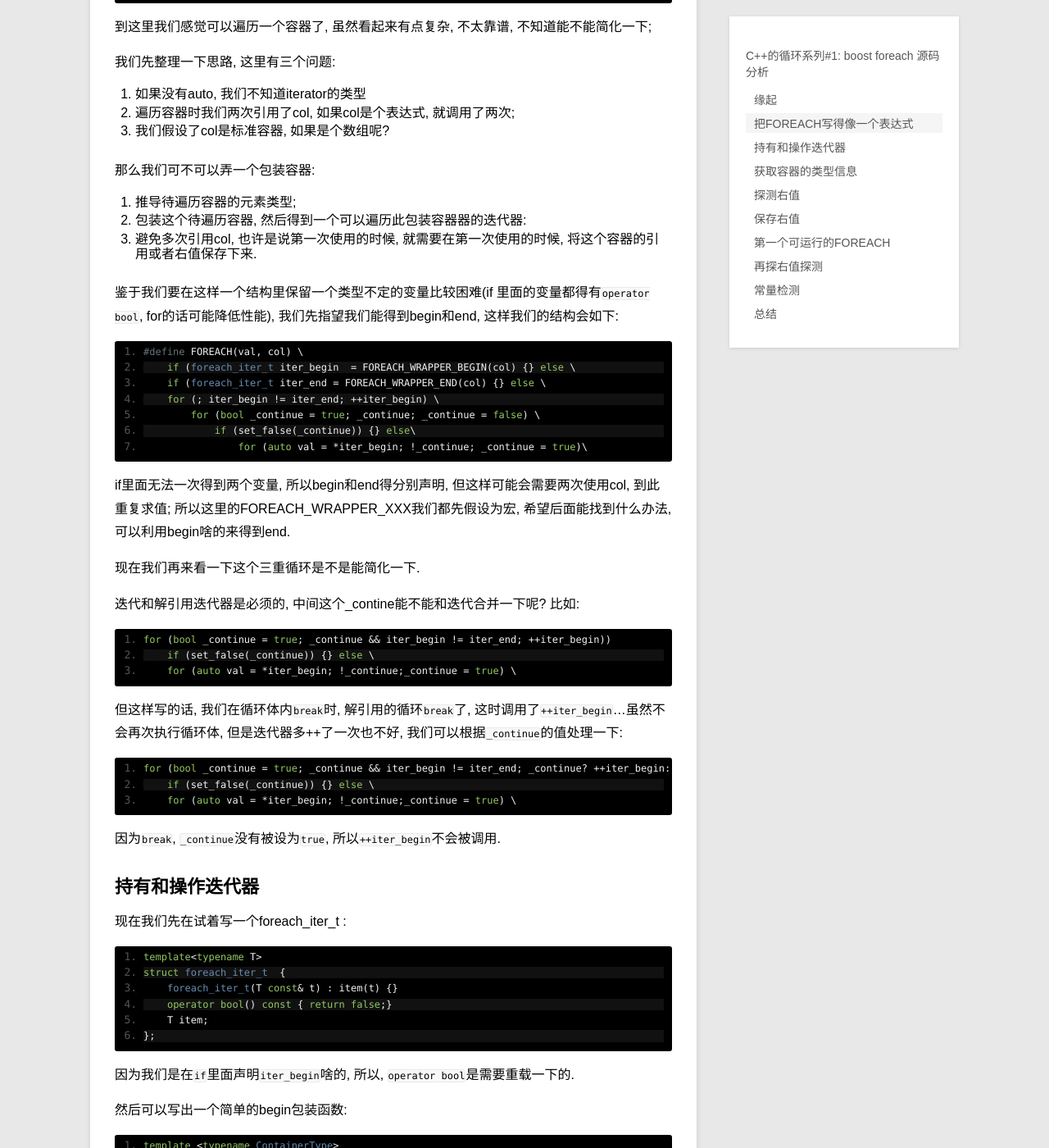
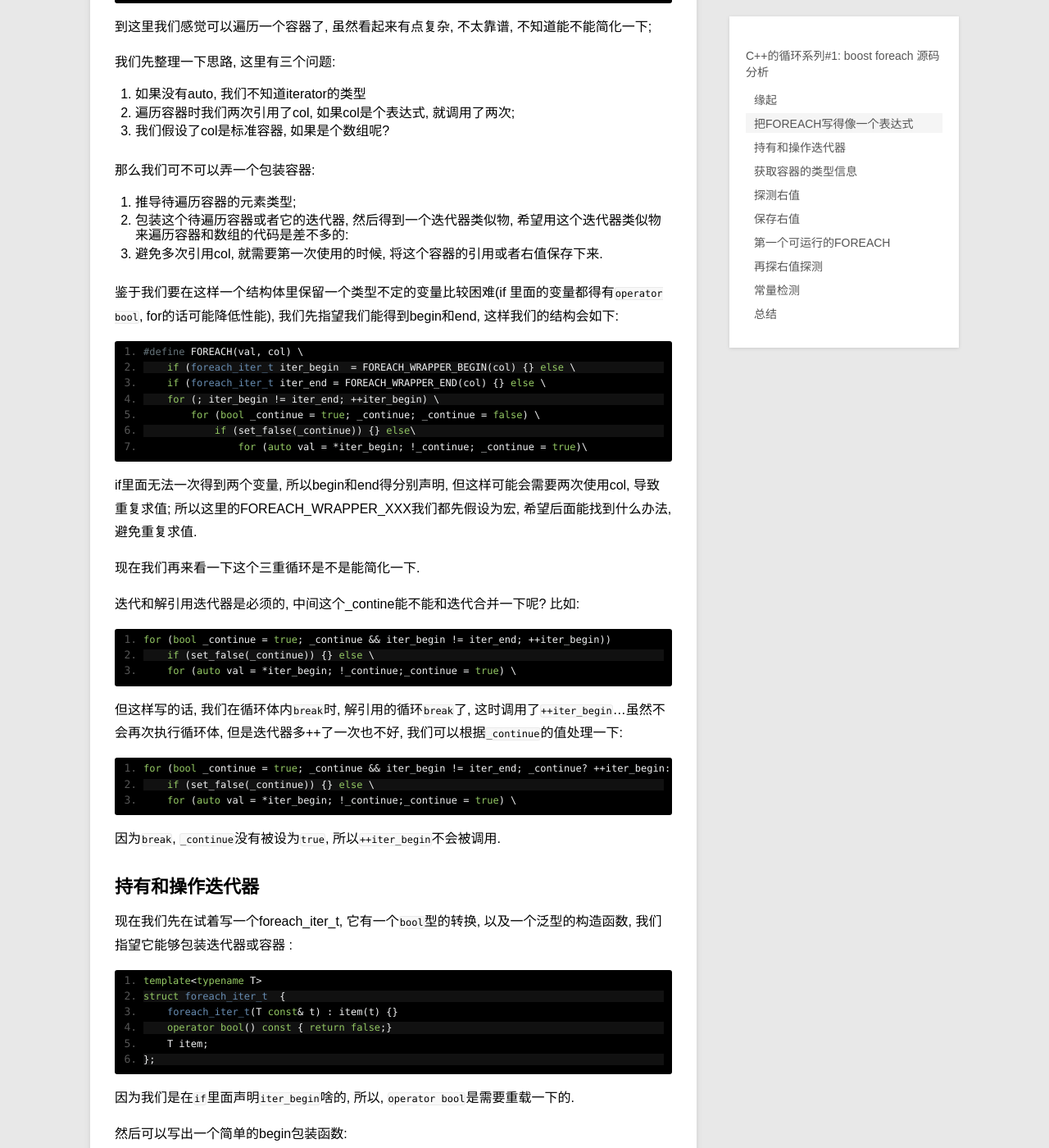
Before and after one commit to DengZuoheng/DengZuoheng.github.io, a Jekyll site: the page built from _posts/blog/2018-06-03-damned-cpp-foreach-1-boost-foreach-analyze.md, in a window 1280 px wide and 1400 px high, scrolled down 3394 px. Shown: the whole window at 82% size. Built offline with Jekyll 4.4.1, drawn with Linux system fonts in a browser that asks for light colours; comment, search, counter and statistics services are not loaded; some of the changed text lies outside the part shown.

Commit message:
fix some error of foreach source analyze

```diff
--- a/_posts/blog/2018-06-03-damned-cpp-foreach-1-boost-foreach-analyze.md
+++ b/_posts/blog/2018-06-03-damned-cpp-foreach-1-boost-foreach-analyze.md
@@ -187,11 +187,11 @@ it和_continue都可以在for结构里声明, 但是, 我们上面的进展还
 那么我们可不可以弄一个包装容器:
 
 1. 推导待遍历容器的元素类型;
-2. 包装这个待遍历容器, 然后得到一个可以遍历此包装容器器的迭代器:
-3. 避免多次引用col, 也许是说第一次使用的时候, 就需要在第一次使用的时候, 将这个容器的引用或者右值保存下来.
+2. 包装这个待遍历容器或者它的迭代器, 然后得到一个迭代器类似物, 希望用这个迭代器类似物来遍历容器和数组的代码是差不多的:
+3. 避免多次引用col,  就需要第一次使用的时候, 将这个容器的引用或者右值保存下来.
 
 
-鉴于我们要在这样一个结构里保留一个类型不定的变量比较困难(if 里面的变量都得有`operator bool`, for的话可能降低性能), 我们先指望我们能得到begin和end, 这样我们的结构会如下:
+鉴于我们要在这样一个结构体里保留一个类型不定的变量比较困难(if 里面的变量都得有`operator bool`, for的话可能降低性能), 我们先指望我们能得到begin和end, 这样我们的结构会如下:
 
 ~~~
 #define FOREACH(val, col) \
@@ -203,7 +203,7 @@ it和_continue都可以在for结构里声明, 但是, 我们上面的进展还
                 for (auto val = *iter_begin; !_continue; _continue = true)\
 ~~~
 
-if里面无法一次得到两个变量, 所以begin和end得分别声明, 但这样可能会需要两次使用col, 到此重复求值; 所以这里的FOREACH_WRAPPER_XXX我们都先假设为宏, 希望后面能找到什么办法, 可以利用begin啥的来得到end.
+if里面无法一次得到两个变量, 所以begin和end得分别声明, 但这样可能会需要两次使用col, 导致重复求值; 所以这里的FOREACH_WRAPPER_XXX我们都先假设为宏, 希望后面能找到什么办法, 避免重复求值.
 
 现在我们再来看一下这个三重循环是不是能简化一下.
 
@@ -227,7 +227,7 @@ for (bool _continue = true; _continue && iter_begin != iter_end; _continue? ++it
 
 ## 持有和操作迭代器
 
-现在我们先在试着写一个foreach_iter_t :
+现在我们先在试着写一个foreach_iter_t, 它有一个`bool`型的转换, 以及一个泛型的构造函数, 我们指望它能够包装迭代器或容器 :
 
 ~~~
 template<typename T>
@@ -339,7 +339,7 @@ void next(const foreach_iter_t& iter,  const ContaineType& ) {
 #define ENCODED_TYPEOF(col) true ? any_type() : encode_type(container))
 ~~~
 
-`any_type`是一个类, 而`encode_type`返回某个类型的实例, 而`any_type`可以转换成这个类型, 我们可以这样写:
+`any_type`是一个类, 而`encode_type`是个函数, 会返回某个类型的实例, 而`any_type`可以转换成这个类型. 我们可以这样写:
 
 ~~~
 template <typename T>
@@ -413,7 +413,7 @@ struct rvalue_probe {
 
 也许在你的编译器上, 上面这个代码是不work的, 这算编译器厂商的锅, `BOOST_FOREACH`的作者也在代码中吐槽这事:
 
-> //Detect at run-time whether an expression yields an rvalue
+> // Detect at run-time whether an expression yields an rvalue
 > // or an lvalue. This is 100% standard C++, but not all compilers
 > // accept it. Also, it causes FOREACH to break when used with non-
 > // copyable collection types.
@@ -566,7 +566,7 @@ struct auto_any_base {
 };
 
 template<typename T>
-struct auto_any : auto_any_base{
+struct auto_any : auto_any_base {
     auto_any_base(const T& t) : item(t) {}
     mutable T item;
 };
@@ -577,7 +577,7 @@ T& auto_any_cast(const auto_any_base& iter) {
 }
 ~~~
 
-因为`auto_any`不是迭代器了, 我们就不给它写`operator++`了, 所以`FOREACH`的写法更新一下:
+于是`FOREACH`的写法更新一下:
 
 ~~~
 #define FOREACH(VAL, COL) \
@@ -891,7 +891,7 @@ TEST(for_each_test, right_value_boost_for_each_test) {
 
 而我们上面讨论了很久的右值探测, 在这里就是运行时右值探测. 我们可以把`BOOST_FOREACH`的代码拷贝出来, 手动去设置文件开头那些宏, 然后让`BOOST_FOREACH`用运行时右值探测, 你会发现也是复制了3遍.
 
-gcc3.4和msvc13.1后, BOOST_FOREACH用的都是编译时右值探测了, 所以, 本章节讨论的自然就是这种情况了. 但BOOST_FOREACH里面用的方法笔者是想不出来了, 有兴趣的读者可以自己想想看, 下面我们就直接公布答案了.
+gcc3.4和msvc13.1后, BOOST_FOREACH用的都是编译时右值探测了, 所以, 本章节讨论的自然就是这种情况了. 同样的, BOOST_FOREACH里面用的编译时右值探测方法, 笔者是想不出来的, 有兴趣的读者可以自己想想看, 下面我们就直接公布答案了.
 
 翻看BOOST_FOREACH的源码, 可以看到两个函数:
 
@@ -1172,7 +1172,7 @@ FOREACH(int& item, vec) {
 
 但是, 我们又不能改成`T::iterator`, 这样vec确实是常量时, 就编译不过了, 我们需要判断col是不是个常量, 然后根据判断的结果`typedef`迭代器的类型.
 
-随便搜索一下不难找到判断时候常量类型的`type_traits`, 比如`boost::is_const`:
+随便搜索一下不难找到判断常量类型的`type_traits`, 比如`boost::is_const`:
 
 ~~~
 template <class T> struct is_const : public boost::false_type {};
@@ -1182,7 +1182,7 @@ const vector;
 static_assert(is_const<const vector>::value);
 ~~~
 
-`boost::mpl`也提供了编译时条件判断的工具:`boost::mpl::if_`, 比如 `typedef boost::if<c,f1,f2>::type type`如果`c`为`true`, 这`type`为`f1`, 否则为`f2`, 至于原理, 当然还是模板特化.
+`boost::mpl`也提供了编译时条件判断处理类型的工具:`boost::mpl::if_`, 比如 `typedef boost::if<c,f1,f2>::type type`如果`c`为`true`, 这`type`为`f1`, 否则为`f2`, 至于原理, 当然还是模板特化.
 
 但是, 他们要怎么联系在一起呢?, 虽然我们是可以写出
 
@@ -1223,7 +1223,7 @@ begin(const auto_any_base& container, type2type<T, IS_CONST>, boost::mpl::false_
 
 这里使用`boost::begin`获取迭代器, 是为了将const等处理交给boost处理, `boost::begin`是`boost::range`的一部分, 可以获得range的迭代器, 这个range甚至包含数组, 是个挺方便的工具, 我们这里也跟着用了.
 
-于是, 我们需要一个带`IS_CONST`的`type2type`和`auto_any_cast`, 先来看`type2type`, 之前的`type2type`什么都没有,  我们要增加一个模板参数, 不用也不行, 所以我们可以用在`boost::mpl::if_`中定义一个type, 也方便我们用的时候获取真正需要的容器类型, `BOOST_FOREACH`中用继承的方式, 我们自然是沿用:
+于是, 我们需要一个带`IS_CONST`的`type2type`和`auto_any_cast`, 先来看`type2type`, 之前的`type2type`什么都没有,  我们要增加一个模板参数, 加了还得用, 所以我们可以在`boost::mpl::if_`中用这个新加的模板参数定义一个type, 也方便我们用的时候获取真正需要的容器类型, `BOOST_FOREACH`中用继承的方式, 我们自然是沿用:
 
 ~~~
 template<typename T, typename IS_CONST = boost::mpl::false_>
@@ -1262,7 +1262,7 @@ encode_type(T const &,  boost::mpl::true_*)  { return 0; }
     (true ? 0 : encode_type(COL,  is_const_(COL)))
 ~~~
 
-我们的`begin`函数需要再改成形参为`type2type`指针的样子:
+我们的`begin`函数需要再改成形参为`type2type`的指针的样子:
 
 ~~~
 template<typename T, typename IS_CONST>
```
Also changed, not shown: other parts of _posts/blog/2018-06-03-damned-cpp-foreach-1-boost-foreach-analyze.md (+11 -10 lines).
